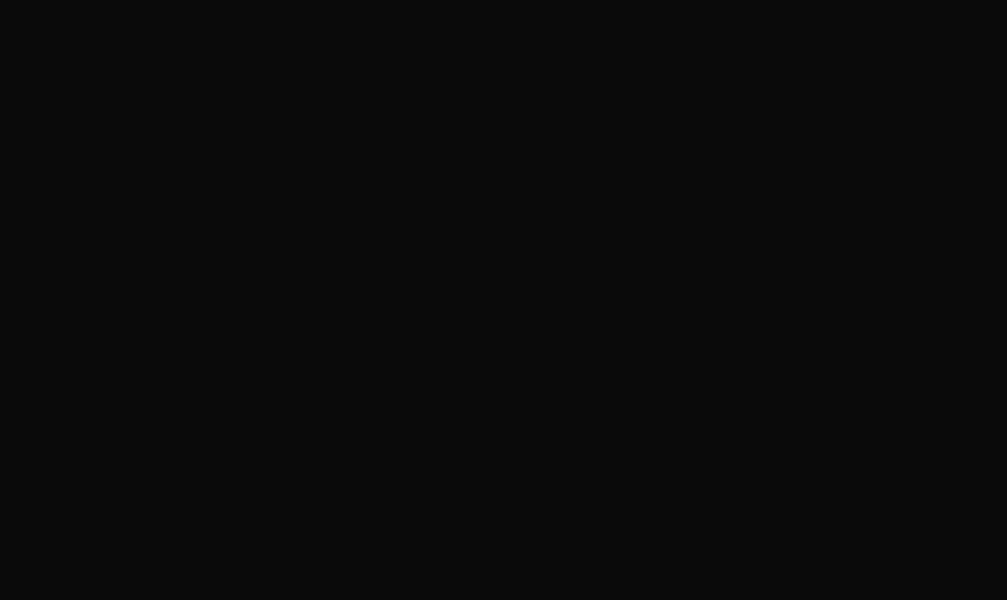
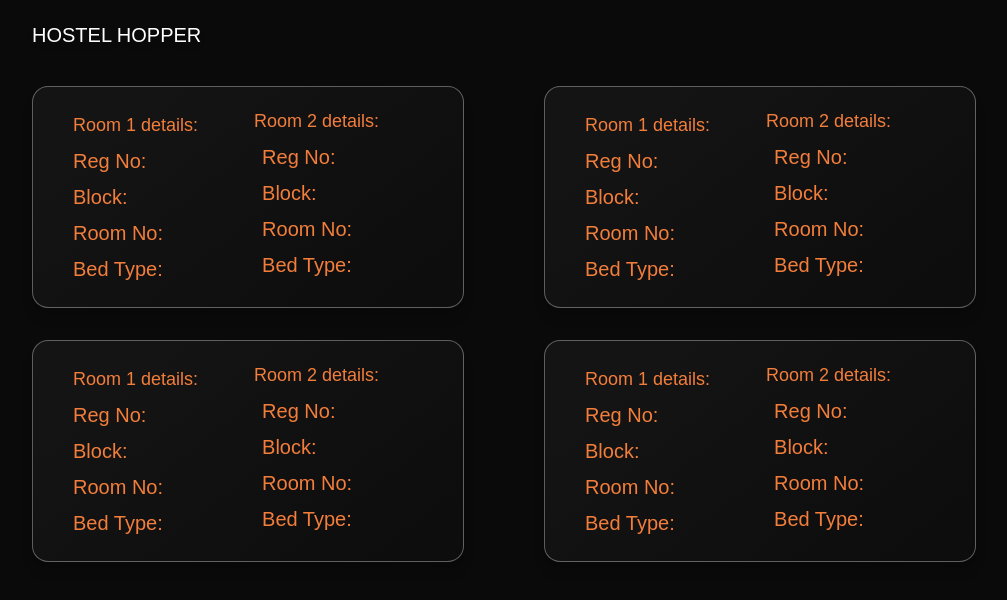
Before and after one commit to HeavyScam/VinHack-frontend, a React (Create React App) app: page /wardenhome in a window 1280 px wide. Before the commit this address had no page. Shown: the top 600 px of the page, without its empty margins (8-1015 px from the left). Built offline with nearby package versions, Linux system fonts and the light colour scheme.

Commit message:
feat: warden page added

```diff
--- a/src/App.js
+++ b/src/App.js
@@ -10,6 +10,7 @@
 import StudentReg from './pages/Register/StudentReg';
 import BlockForm from './pages/BlockChange/BlockForm';
 import AllRooms from './pages/AvailableRooms/AllRooms';
+import WardenHome from './pages/WardenHome/WardenHome';
 
 function App() {
   return (
@@ -22,6 +23,7 @@
         <Route path="/register" element={<StudentReg />} />
         <Route path="/blockchange" element={<BlockForm />} />
         <Route path="/availablerooms" element={<AllRooms />} />
+        <Route path="/wardenhome" element={<WardenHome />} />
       </Routes>
     </Router>
   );
--- /dev/null
+++ b/src/components/MatchCard.css
@@ -0,0 +1,10 @@
+.match-card {
+  background: linear-gradient(
+      142.03deg,
+      rgba(201, 201, 201, 0.034) 16.89%,
+      rgba(0, 0, 0, 0.0376) 89.48%
+    ),
+    rgba(34, 34, 34, 0.19);
+  border: 1px solid rgba(255, 255, 255, 0.33);
+  border-radius: 16px;
+}
--- /dev/null
+++ b/src/components/MatchCard.jsx
@@ -0,0 +1,68 @@
+import React from 'react'
+import './MatchCard.css'
+
+const MatchCard = () => {
+    return (
+        // 2 columns with 3 rows and 2 buttons - accept and deny
+        <>
+            <div className="md:flex
+                    justify-space-between
+                    flex-grow
+                    items-center
+                    rounded-lg
+                    shadow-lg
+                    p-4
+                    match-card
+                    mx-10
+                    my-4
+                    space-x-8
+
+
+    ">
+                <div className="left mx-4"
+                    style={{
+                        color: "#F37E3C"
+                    }}
+                >
+                    <h1 className="text-lg m-2">Room 1 details:</h1>
+                    <p className="text-xl m-2">
+                        Reg No:
+                    </p>
+                    <p className="text-xl m-2">
+                        Block:
+                    </p>
+                    <p className="text-xl m-2">
+                        Room No:
+                    </p>
+                    <p className="text-xl m-2">
+                        Bed Type:
+                    </p>
+                </div>
+                <div className="right mx-4"
+                    style={{
+                        color: "#F37E3C"
+                    }}
+                >
+                    <h1 className="text-lg">Room 2 details:</h1>
+                    <p className="text-xl m-2">
+                        Reg No:
+                    </p>
+                    <p className="text-xl m-2">
+                        Block:
+                    </p>
+                    <p className="text-xl m-2">
+                        Room No:
+                    </p>
+                    <p className="text-xl m-2">
+                        Bed Type:
+                    </p>
+                </div>
+
+            </div>
+
+
+        </>
+    )
+}
+
+export default MatchCard
--- /dev/null
+++ b/src/pages/WardenHome/WardenHome.js
@@ -0,0 +1,27 @@
+import React from 'react'
+import MatchCard from '../../components/MatchCard'
+
+const WardenHome = () => {
+    return (
+        <>
+            <header className="sticky top-0 z-50 grid grid-cols-3 drop-shadow-md p-5 md:px-10">
+                <h2>
+                    <span className="text-white">HOSTEL </span><span className="text-white"> HOPPER</span>
+                </h2>
+            </header>
+            <section className="max-w-5xl">
+                <div className="grid
+                grid-cols-1
+                lg:grid-cols-2
+                ">
+                    <MatchCard />
+                    <MatchCard />
+                    <MatchCard />
+                    <MatchCard />
+                </div>
+            </section>
+        </>
+    )
+}
+
+export default WardenHome
```
